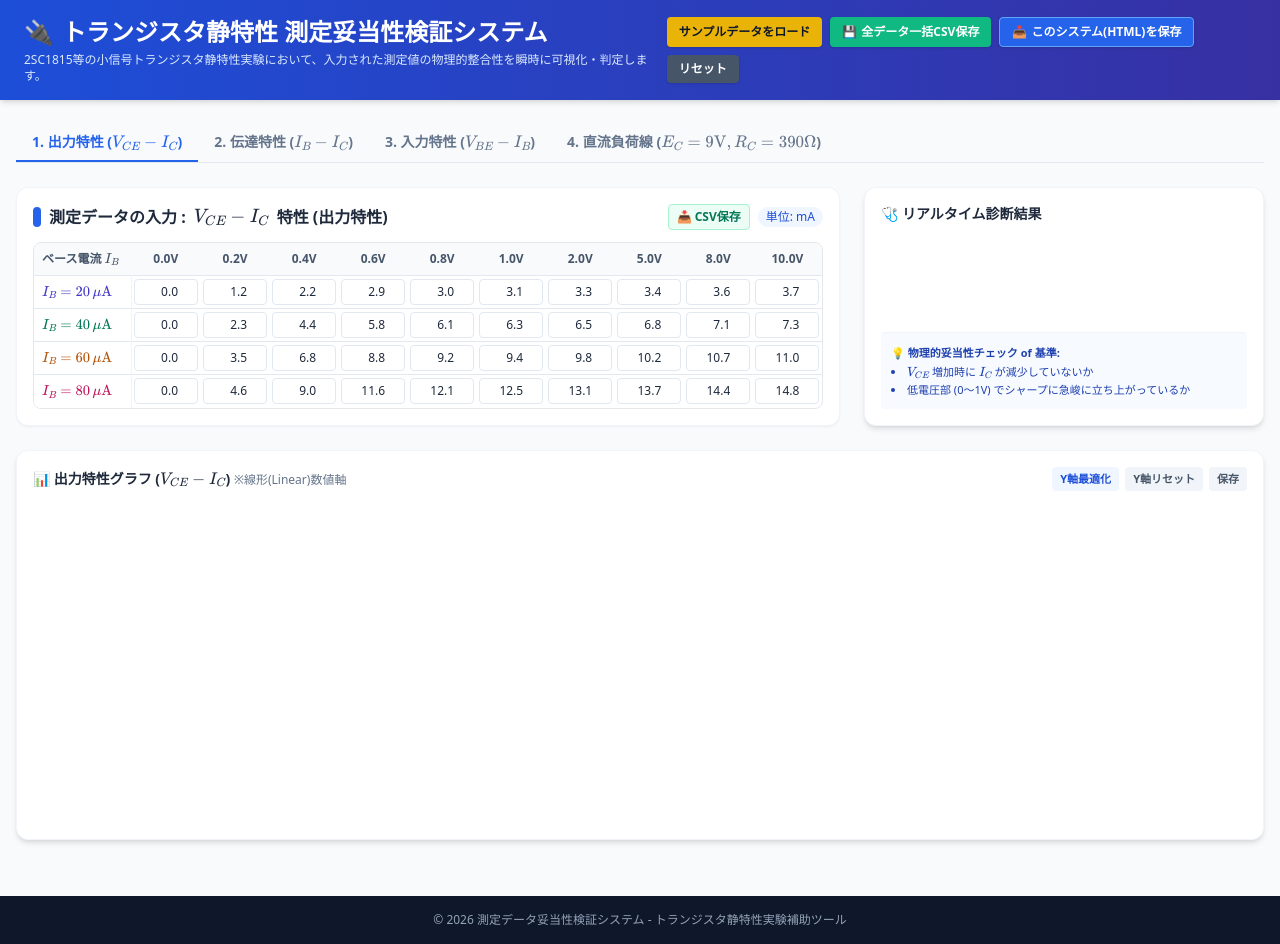
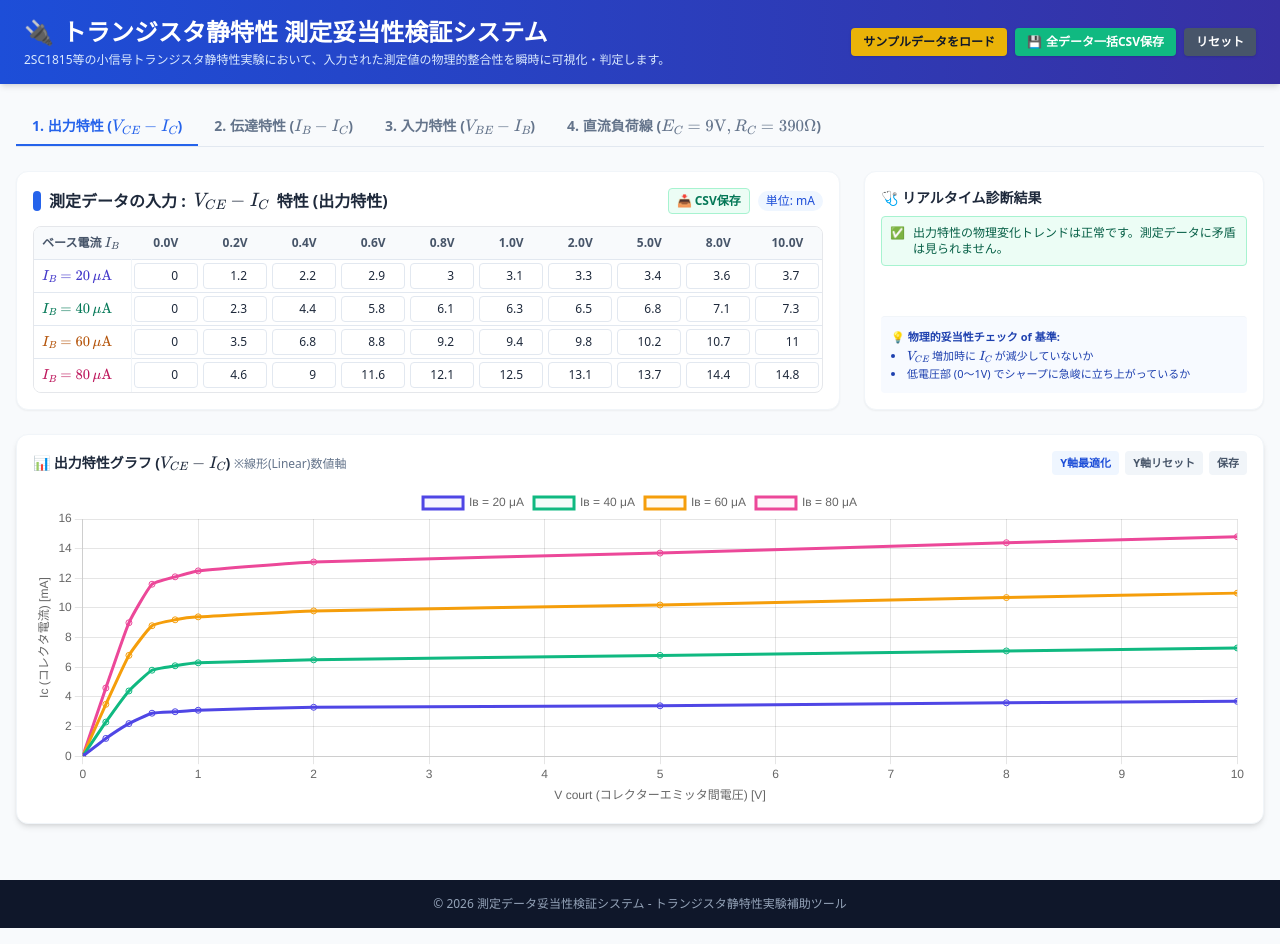
Before and after one commit to Tomokatsu-Sakamoto/c1815, a plain HTML site: page index.html in a window 1280 px wide. Drawn offline with nearby package versions, Linux system fonts and the light colour scheme.

Commit message:
Update index.html
GitHub Pagesでグラフが表示されなかった件に対応

```diff
--- a/index.html
+++ b/index.html
@@ -6,8 +6,8 @@
     <title>トランジスタ静特性 リアルタイム測定妥当性検証システム</title>
     <!-- Tailwind CSS (CDN) -->
     <script src="https://cdn.tailwindcss.com"></script>
-    <!-- Chart.js (CDN) -->
-    <script src="https://cdn.jsdelivr.net/npm/chart.js"></script>
+    <!-- Chart.js (CDN - GitHub Pages等で確実にグローバル変数Chartを認識させるUMD版を使用) -->
+    <script src="https://cdn.jsdelivr.net/npm/chart.js@4.4.1/dist/chart.umd.js"></script>
 
     <!-- MathJax の設定と読み込み (数式を美しく表示する) -->
     <script>
@@ -61,10 +61,6 @@
                 </button>
                 <button onclick="exportAllToCSV()" class="bg-emerald-500 hover:bg-emerald-600 text-white font-bold px-3 py-1.5 rounded shadow text-xs transition flex items-center gap-1">
                     <span>💾</span> 全データ一括CSV保存
-                </button>
-                <!-- 💡 画面右側の保存ボタンがない場合の対策：このアプリ自体を1クリックでローカルに保存できるボタン -->
-                <button onclick="downloadSelfHTML()" class="bg-blue-600 hover:bg-blue-500 text-white font-bold px-3 py-1.5 rounded shadow text-xs transition flex items-center gap-1 border border-blue-400">
-                    <span>📥</span> このシステム(HTML)を保存
                 </button>
                 <button onclick="resetData()" class="bg-slate-600 hover:bg-slate-700 text-white font-bold px-3 py-1.5 rounded shadow text-xs transition">
                     リセット
@@ -184,7 +180,7 @@
                 </div>
 
                 <!-- 右側：妥当性判定ボード -->
-                <div class="bg-white rounded-xl shadow-md p-4 border border-slate-100 flex flex-col justify-between">
+                <div class="bg-white rounded-xl shadow-sm p-4 border border-slate-100 flex flex-col justify-between">
                     <div>
                         <h3 class="text-sm font-bold text-slate-800 mb-2 flex items-center gap-1">
                             <span class="text-blue-500">🩺</span>
@@ -330,9 +326,6 @@
                             <span class="w-2 h-5 bg-emerald-600 rounded-full inline-block"></span>
                             測定データの入力 : $V_{BE} - I_B$ 特性 (入力特性)
                         </h2>
-                        <button onclick="exportInputToCSV()" class="bg-emerald-50 hover:bg-emerald-100 text-emerald-700 border border-emerald-200 font-bold px-2 py-1 rounded text-xs transition">
-                            📥 CSV保存
-                        </button>
                     </div>
 
                     <p class="text-xs text-slate-500 mb-4">
@@ -573,27 +566,6 @@
             }
         };
 
-        // 💡 修正箇所：Canvasやエディタ側のDLボタンが機能しない場合の救済措置（自立ダウンロード）
-        function downloadSelfHTML() {
-            try {
-                // 現在のHTMLコード全体を取得
-                const fullHTML = "<!DOCTYPE html>\n" + document.documentElement.outerHTML;
-
-                // Blob形式に変換して自動ダウンロードを誘発
-                const blob = new Blob([fullHTML], { type: 'text/html;charset=utf-8;' });
-                const link = document.createElement("a");
-                const url = URL.createObjectURL(blob);
-                link.setAttribute("href", url);
-                link.setAttribute("download", "transistor_analyzer.html");
-                link.style.visibility = 'hidden';
-                document.body.appendChild(link);
-                link.click();
-                document.body.removeChild(link);
-            } catch (e) {
-                console.error("HTML download failed: ", e);
-            }
-        }
-
         // タブ切り替え制御
         function switchTab(tabId) {
             document.querySelectorAll('.tab-content').forEach(el => el.classList.add('hidden'));
@@ -616,6 +588,16 @@
                 if (tabId === 'tab-loadline' && chartLoadline) chartLoadline.resize();
             }, 50);
         }
+
+        // 初期ロード
+        window.onload = function() {
+            try {
+                initCharts();
+                loadSampleData();
+            } catch (e) {
+                console.error("Initialization error: ", e);
+            }
+        };
 
         // --- Y軸メモリ（最大値）の最適化処理 ---
         function optimizeYScale(type) {
@@ -1070,6 +1052,13 @@
             }
         }
 
+        function updateAll() {
+            updateOutputData();
+            updateInputData();
+            updateTransferData();
+            updateLoadlineData();
+        }
+
         // 全特性サンプルデータの読み込み
         function loadSampleData() {
             try {
@@ -1335,12 +1324,12 @@
                         scales: {
                             x: {
                                 type: 'linear',
-                                title: { display: true, text: 'Vᴄᴇ (コレクターエミッタ間電圧) [V]' },
+                                title: { display: true, text: 'V court (コレクターエミッタ間電圧) [V]' },
                                 min: 0,
                                 max: 10,
                                 ticks: { stepSize: 1 }
                             },
-                            y: { title: { display: true, text: 'I... (コレクタ電流) [mA]' }, min: 0, max: 16 }
+                            y: { title: { display: true, text: 'Iᴄ (コレクタ電流) [mA]' }, min: 0, max: 16 }
                         }
                     }
                 });
```
